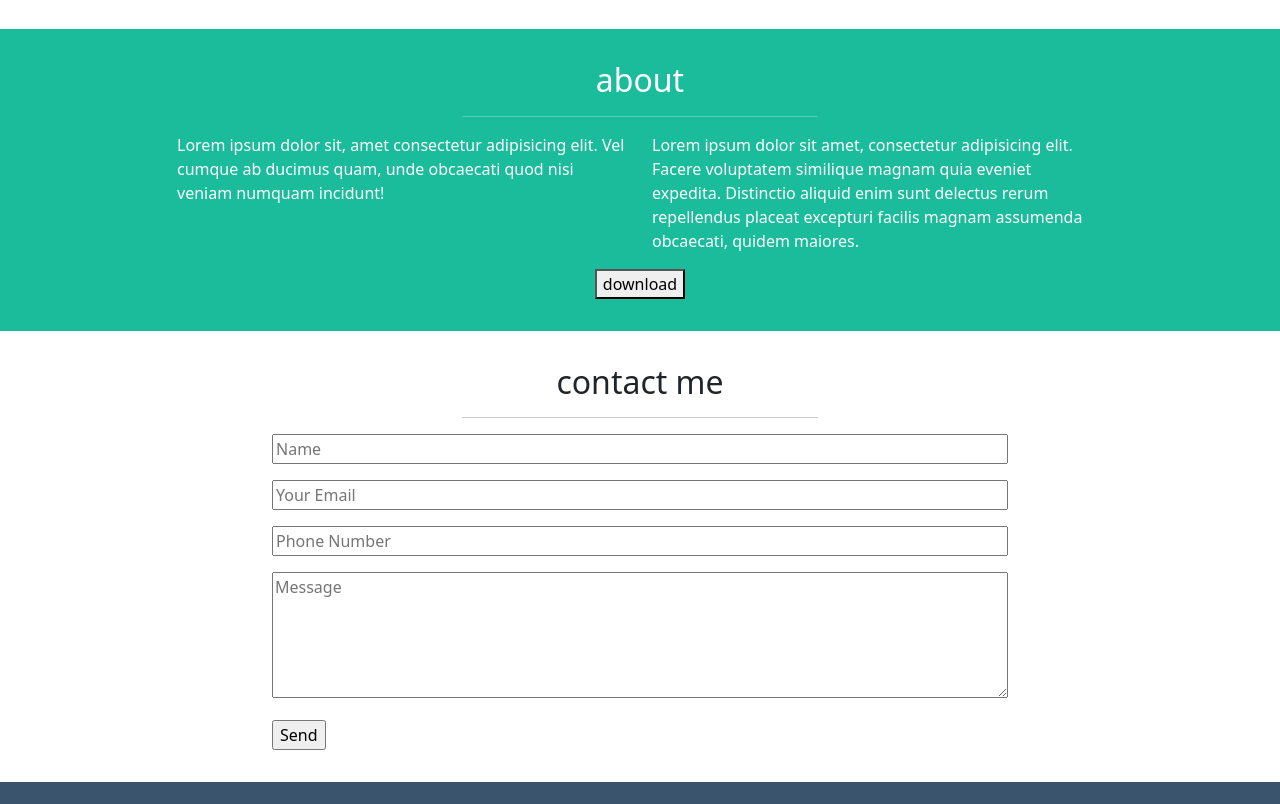
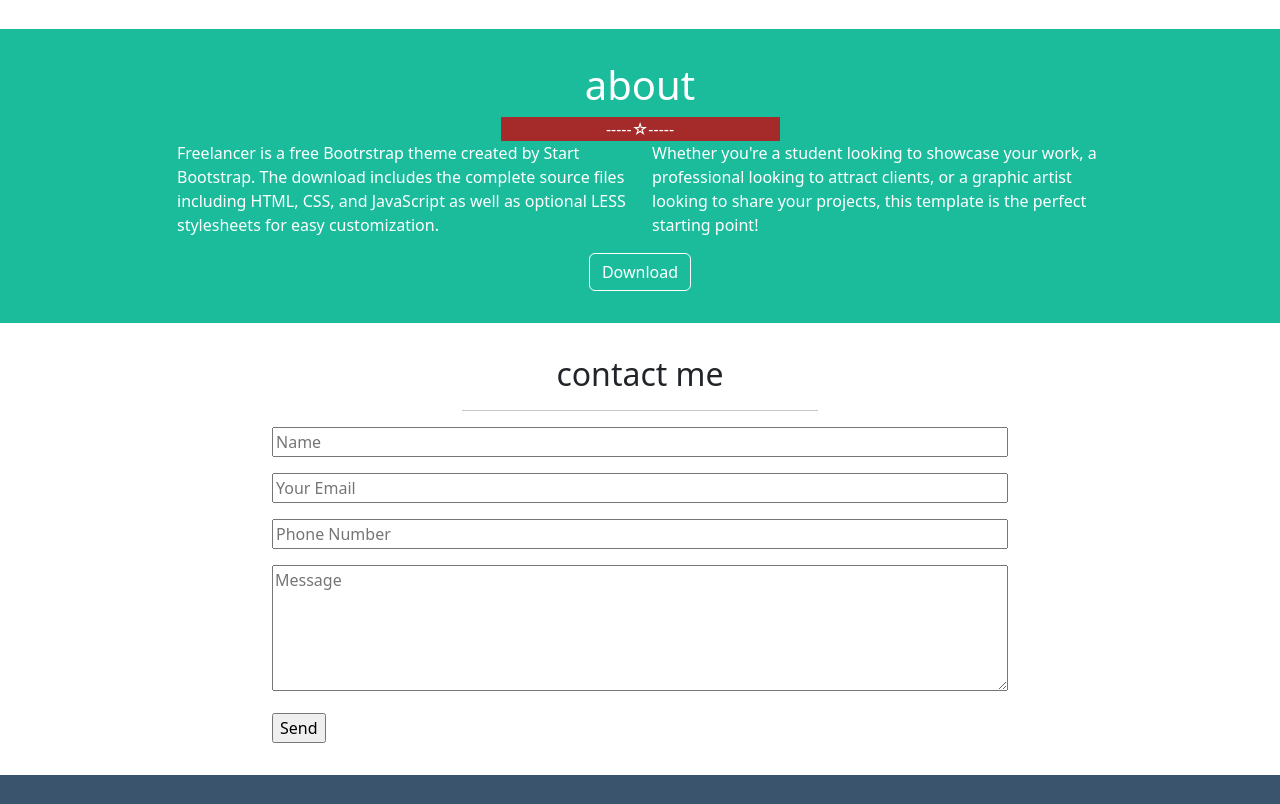
Before and after one commit to gab-che/html-css-bootstrap-freelancer, a plain HTML site: page index.html in a window 1280 px wide. Shown: the part 1289-2093 px from the top of the page. Drawn offline with nearby package versions, Linux system fonts and the light colour scheme.

Commit message:
added about section

```diff
--- a/index.html
+++ b/index.html
@@ -100,21 +100,23 @@
         <!-- 3 sezione sfondo verde - about -->
         <section class="bg-primary">
             <div class="container text-center text-white">
-                <div class="row justify-content-center">
-                    <div class="col-4">
-                        <h2>about</h2>
-                        <hr>
+                <div class="section_text">
+                    <h1>about</h1>
+                    <div class="star_spacer d-flex justify-content-center">
+                        <div class="star_line_sm">-----</div>
+                        <div class="star">&star;</div>
+                        <div class="star_line_sm">-----</div>
                     </div>
                 </div>
                 <div class="row text-start justify-content-center">
                     <div class="col-8 col-md-5">
-                        <p>Lorem ipsum dolor sit, amet consectetur adipisicing elit. Vel cumque ab ducimus quam, unde obcaecati quod nisi veniam numquam incidunt!</p>
+                        <p>Freelancer is a free Bootrstrap theme created by Start Bootstrap. The download includes the complete source files including HTML, CSS, and JavaScript as well as optional LESS stylesheets for easy customization.</p>
                     </div>
                     <div class="col-8 col-md-5">
-                        <p>Lorem ipsum dolor sit amet, consectetur adipisicing elit. Facere voluptatem similique magnam quia eveniet expedita. Distinctio aliquid enim sunt delectus rerum repellendus placeat excepturi facilis magnam assumenda obcaecati, quidem maiores.</p>
+                        <p>Whether you're a student looking to showcase your work, a professional looking to attract clients, or a graphic artist looking to share your projects, this template is the perfect starting point!</p>
                     </div>
                 </div>
-                <button>download</button>
+                <button class="btn border border-white text-white">Download</button>
             </div>
 
         </section>
```
